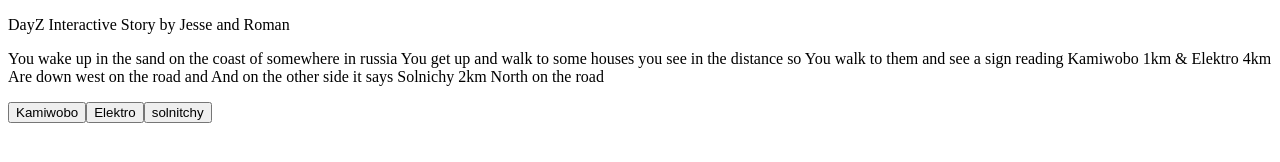
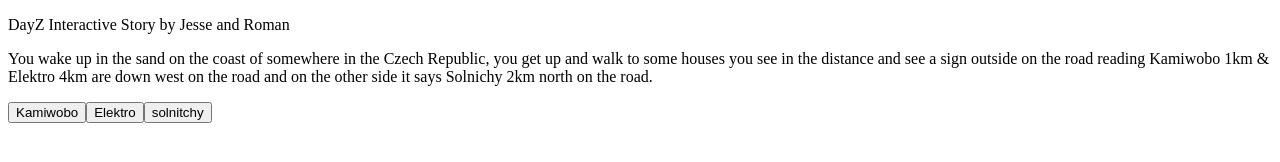
Before and after one commit to JesseHunter148/Interactive-story--Jesse-Roman, a plain HTML site: page index.html in a window 1280 px wide. Drawn offline with Linux system fonts and the light colour scheme.

Commit message:
Fixing grammer pt.1

```diff
--- a/index.html
+++ b/index.html
@@ -21,7 +21,7 @@
     <script>
 
         /*
-        /  this function takes the text from the const and puts it
+        /  This function takes the text from the const and puts it
         /  into a button as well as link it to the next choice in the
         /  const and make it all pop up and work
         */
@@ -72,7 +72,7 @@
 
         const story = {
             intro: {
-                text: `You wake up in the sand on the coast of somewhere in russia You get up and walk to some houses you see in the distance so You walk to them and see a sign reading Kamiwobo 1km & Elektro 4km Are down west on the road and And on the other side it says Solnichy 2km North on the road`,
+                text: `You wake up in the sand on the coast of somewhere in the Czech Republic, you get up and walk to some houses you see in the distance and see a sign outside on the road reading Kamiwobo 1km & Elektro 4km are down west on the road and on the other side it says Solnichy 2km north on the road.`,
                 choices : [
                     ["Kamiwobo", "kam1"],
                     ["Elektro", "elek1"],
@@ -80,56 +80,56 @@
                 ]
             },
             kam1 : {
-                text: `You turn west and start walking down the road, your thirsty but not direly, you have nothing but some rags a glow stick and a small plum in your jean pockets and the only warmth you have is from your hoodie, you continue down the road at a steady pace and make have nothing but some rags a glow stick and a small plum in your jean pockets and the only warmth you have is from your hoodie, you continue down the road at a steady pace and make in to the town of Kamiwobo and begin to search houses, you find scraps of food a water bottle and a tire iron. You realize your pretty thirsty and know there's a well on the other side of town so you head over to rehydrate. While drinking you hear a shuffle behind you so you try to pick up your stuff and get out quietly but in the process you trip and scramble to your feet only to look up and see a group of three looking at you.`,
+                text: `You turn west and start walking down the road, your thirsty but not direly, you have nothing but some rags, a glow stick, and a small plum in your jean pockets and the only warmth you have is from your hoodie, you continue down the road at a decent pace and make it to the town of Kamiwobo and begin to search houses, you find scraps of food, a water bottle, and a tire iron. You realize your pretty thirsty and know there's a well on the other side of town so you head over to rehydrate. While drinking you hear footsteps behind you. You try to pick up your stuff and get out quietly but in the process you trip and scramble to your feet only to look up and see a group of three undead looking at you.`,
                 choices : [
                     ["Fight", "kamyes"],
                     ["Run", "kamno"]
                 ]
             },
             elek1 : {
-                text: `You turn west and start walking down the road, your thirsty but not direly, you are heading down the road and you come up on kamiwobo do you go through and loot a little or do you run around the town and keep on the route to Elektro?`,
+                text: `You turn west and start walking down the road, your thirsty but not direly, you are heading down the road and you come up on kamiwobo, do you go through and loot a little or do you run around the town and stay on route to Elektro?`,
                 choices : [
                     ["Stop at Kamiwobo", "kam2"],
                     ["Continue to Elektro", "Elek2"]
                 ]
             },
             sol1 : {
-                text: `You turn north and start walking up the road stopping at a few houses that where along the road, you find a box of 12g shells, an apple, and a golf club. You continue to Solnitchy but as you get closer and closer you hear a rain of gunfire but you continue on and enter the town of Solnitchy looting the first few houses nothing but some food scraps and a beanie, you hear the gunfire continuing do you go to it?, or just loot in your area`,
+                text: `You turn north and start walking up the road stopping at a few houses along the road, you find a box of 12g shells, an apple, and a golf club. You continue to Solnitchy but as you get closer and closer you hear gunfire but you continue on to the town of Solnitchy looting the first few houses to find nothing but some food scraps and a beanie, you hear the gunfire continuing do you go to it?, or just loot in your area`,
                 choices : [
                     ["Fight", "solfight"],
                     ["Run", "solrun"]
                 ]
             },
             kam2 : {
-                text: `You show up at Kamiwobo and begin to loot on the main road to get in and out as fast as possible. You begin to search houses, you find scraps of food a water bottle and a tire iron. You realize your pretty thirsty and know there's a well on the other side of town so you head over to rehydrate. While drinking you hear a shuffle behind you so you try to pick up your stuff and get out quietly but in the process you trip and scramble to your feet only to look up and see a group of three looking at you.`,
+                text: `You make it to Kamiwobo and begin to loot houses along the main road so you can get in and out as fast as possible. You begin to search houses, you find scraps of food a water bottle and a tire iron. You realize your pretty thirsty and know there's a well on the other side of town so you head over to rehydrate. While drinking you hear footsteps behind you so you try to pick up your stuff and get out quietly but in the process you trip and scramble to your feet only to look up and see a group of three undead looking at you.`,
                 choices : [
                     ["Fight", "kamyes"],
                     ["Run", "kamno"]
                 ]
             },
             kamyes : {
-                text : `You ready yourself and they start to charge you, you raise your tire iron and swing hard down on one's head but it keeps coming and you keep backing up and swinging you take one down finnaly but the other two are getting closer and closer to getting you and you suddenly hear too loud bangs and the two zombies are dead in front of you and there's an officer standing there and he rushes over to check if your hurt. You guys move into a building and you regather yourself in the safety of a house. He asks for your name and where you came from, he tells you of a plan and a group of survivors he knows of that is inland around Stary Sober. He asks you if you want to join him saying you guys have a better chance of survival together and will be guaranteed safety once with the group of survivors. He tells you that you got a few minutes to decide while he packs up his bags and readys himself and hands you an IJ-7 “Its empty but it's better than nothing, whether you come with me or not, I want you to keep it” , he says`,
+                text : `You ready yourself and they start to charge you, you raise your tire iron and swing hard down on one of the undead’s head but it keeps coming at you and you keep backing up and swinging you take one down finally but the other two are getting closer and closer to getting you and you suddenly hear two loud bangs and the two zombies are dead in front of you and there's an officer standing there and he rushes over to check if your hurt. You guys move into a building and you regather yourself in the safety of a house. He asks for your name and where you came from, he tells you of a plan and a group of survivors he knows of that has a safe town inland around Stary Sober. He asks you if you want to join him saying you guys have a better chance of survival together and will be guaranteed safety once with the group of survivors. He tells you that you got a few minutes to decide while he packs up his bags and readys himself and hands you an IJ-7 “Its empty but it's better than nothing, whether you come with me or not, I want you to keep it” , he says`,
                 choices : [
                     ["Go with him", "Kami3"],
                     ["Go alone", "GAMEENDED"]
                 ]
             },
             kamno : {
-                text : `You run and hide in a nearby house you hear more and more zombies piling up at the door and you are hiding in the room and lay down in the bedroom and pass out for an unknown amount of time but you get jerked away by the sound of three gunshots cracking and going through the front door along with the sound of three bodies dropping and a police officer came running in and barricades the door behind him. He sees you sitting there and freezes staring at you. “Oh uh hi im sorry I didn't think anyone was here, are you ok?”, he says Suddenly the door bounces in and he pushes it back shut and moves a nearby dresser in front of it. “Look kid, we only have a little longer till more surround the building and we will be trapped here for days” he says panting out of breath and visibly starting to stress, “There's a group of people, good people, their in stary sober they can keep you safe and supply you with what you need” He gives you his spare IJ-70 with an empty mag and says you have a few minutes to decide if not you guys can part ways.`,
+                text : `You run and hide in a nearby house you hear more and more zombies piling up at the door, you are hidden in the bedroom of the house and lay down and pass out for an unknown amount of time but you get jerked awake by the sound of three gunshots cracking and going through the front door along with the sound of three bodies dropping and a police officer came running in and barricades the door behind him. He sees you sitting there and freezes staring at you. “Oh uh hi im sorry I didn't think anyone was here, are you ok?” he says as the door suddenly bounces in and he pushes it back shut and moves a nearby dresser in front of it. “Look kid, we only have a little longer till more surround the building and we will be trapped here for days” he says panting out of breath and visibly starting to stress, “There's a group of people, good people, they are in stary sober they can keep you safe and supply you with what you need” He gives you his spare IJ-70 with an empty mag and says you have a few minutes to decide if not you guys can part ways.`,
                 choices : [
                     ["Go with him", "Kami3"],
                     ["Go alone", "kamialone"]
                 ]
             },
             Elek2 : {
-                text : `You run around Kamiwobo and start the long walk to Elektro, you get there but your very dehydrated so you start to look for water in the houses and find 3 cans of soda, a baseball bat, and a police jacket. You drink a can of soda and continue looting and attract the attention of a few zombies`,
+                text : `You run around Kamiwobo and start the long walk to Elektro, you get there but your very dehydrated so you start to look for water in the houses and find 3 cans of soda, a baseball bat, and a police jacket. You drink a can of soda and continue looting and attract the attention of a few zombies.`,
                 choices: [
                     ["Fight", "elekfight"],
                     ["Run", "elekrun"]
                 ]
             },
             elekfight : {
-                text : ` You backup a little and put the bat up on your shoulder and swing hitting one square in the head knocking it to the ground and hit the other one knocking him down but not as hard as you swing it back to your shoulder, readying to swim and hit the last one but a gunshot rings out and the zombie is on the ground and behind it you see a woman standing there with a shotgun in her hand and she runs over to you to check if your bit and she urges you to get inside the building and talks to you about a group of survivors in the west that she is trying to head too and left with you with some medical supplies and water and went off into the woods and now you come to a decision that your best option is to look for this town of safety.`,
+                text : ` You backup a little and put the bat up on your shoulder and swing hitting one square in the head knocking it to the ground and hit the other one knocking him down, as you swing it back to your shoulder, readying yourself to swing and hit the last one but a gunshot rings out and the zombie is on the ground and behind it you see a woman standing there with a shotgun in her hand and she runs over to you to check if your bit and she urges you to get inside the building and talks to you about a group of survivors in the west that she is trying to head too and left you with some medical supplies and water and went off into the woods and now you need to make a decision that your best option is to look for this town of safety.`,
                 choices : [
                     ["Look for the town", "elektown"],
                     ["Venture in", "elekven"]
```
